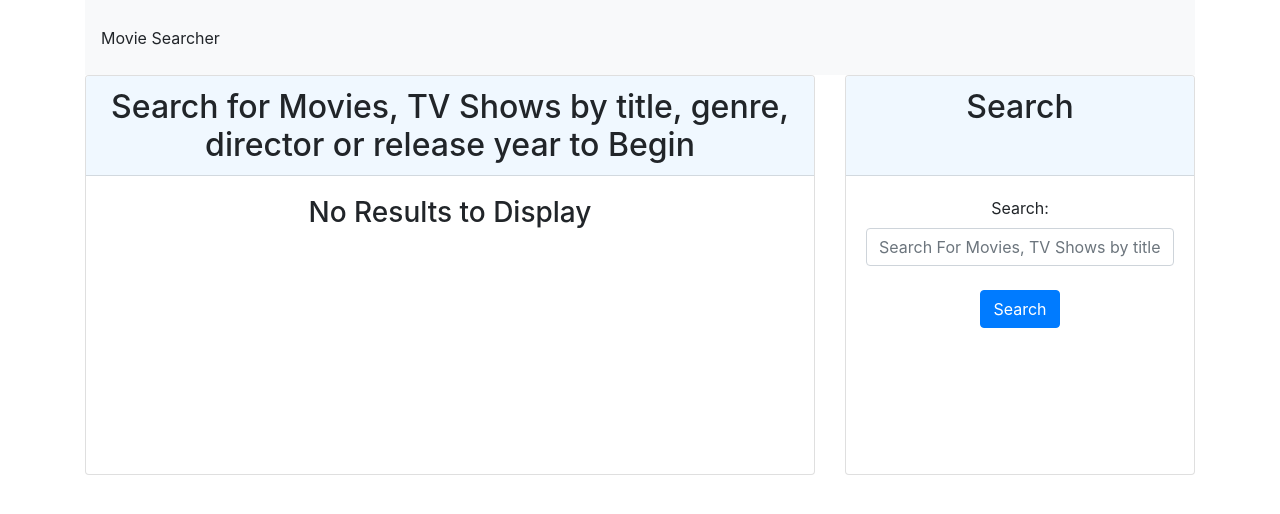
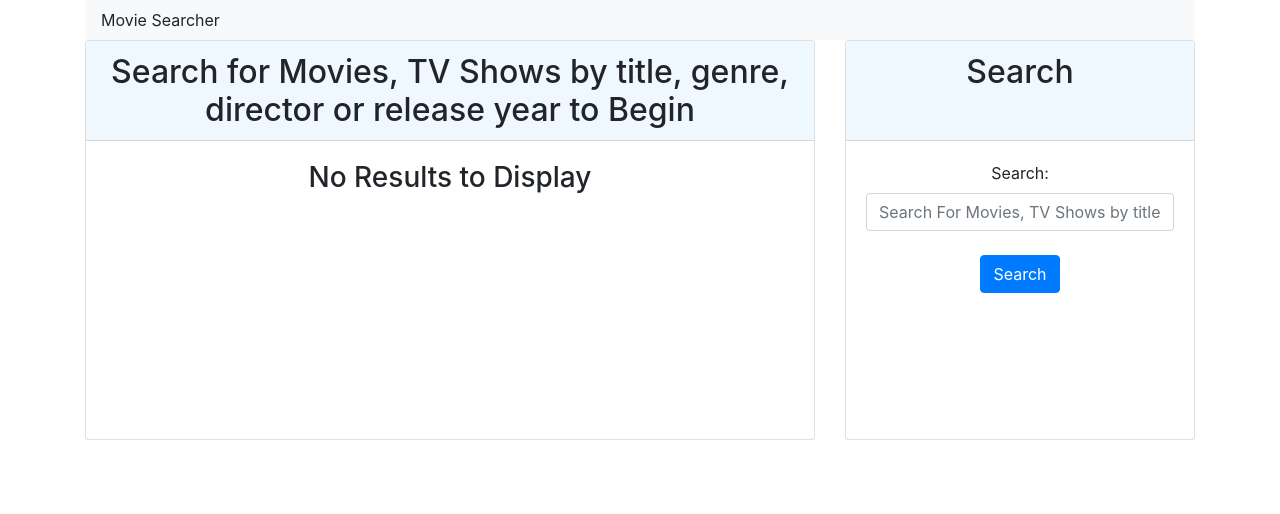
Before and after one commit to jmauro33/finalproject3, a React (Create React App) app: page / in a window 1280 px wide. Shown: the top 514 px of the page. Built offline with nearby package versions, Linux system fonts and the light colour scheme; no server answers.

Commit message:
figuring out CSS

```diff
--- a/src/App.css
+++ b/src/App.css
@@ -36,11 +36,7 @@
     transform: rotate(360deg);
   }
 }
-.navbar {
-  height:75px;
-  text-align: center;
-  background-color: darkslateblue;
-}
+
 
 .card-header{
   height:100px;
```
